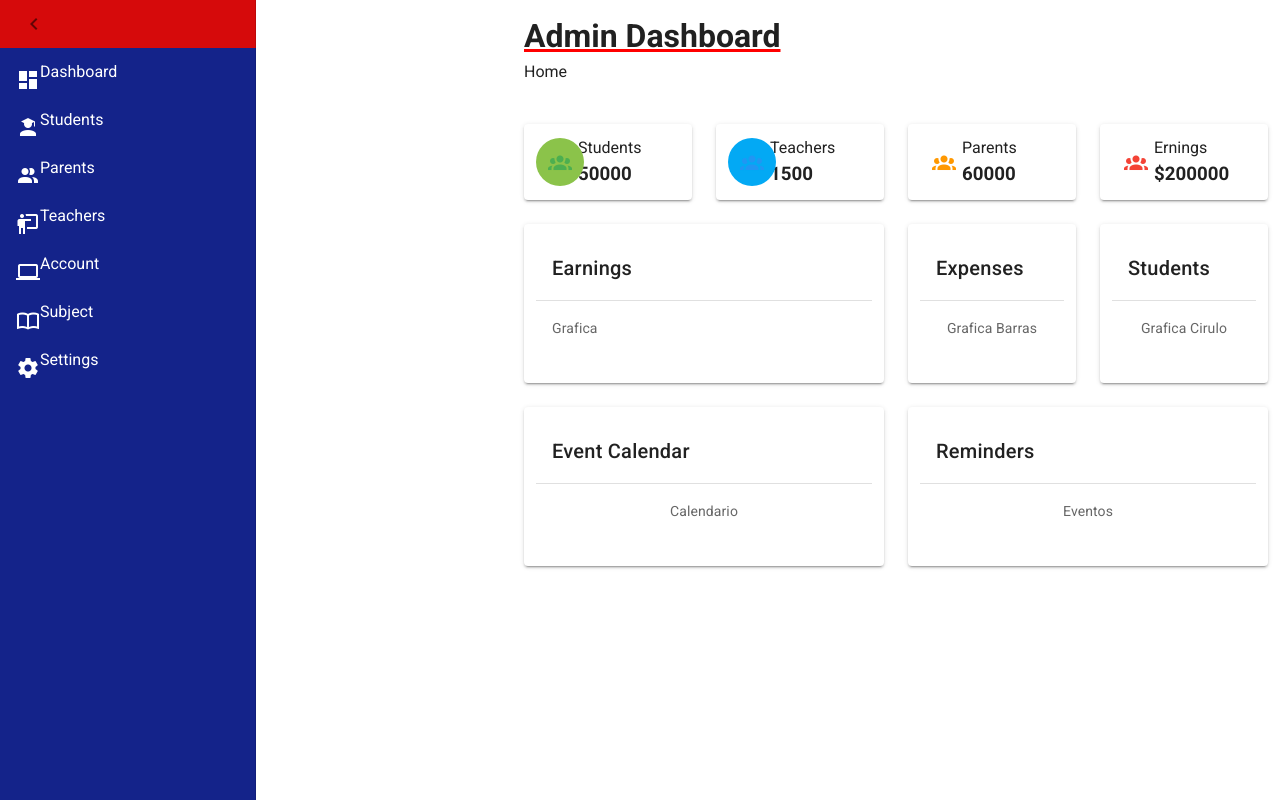
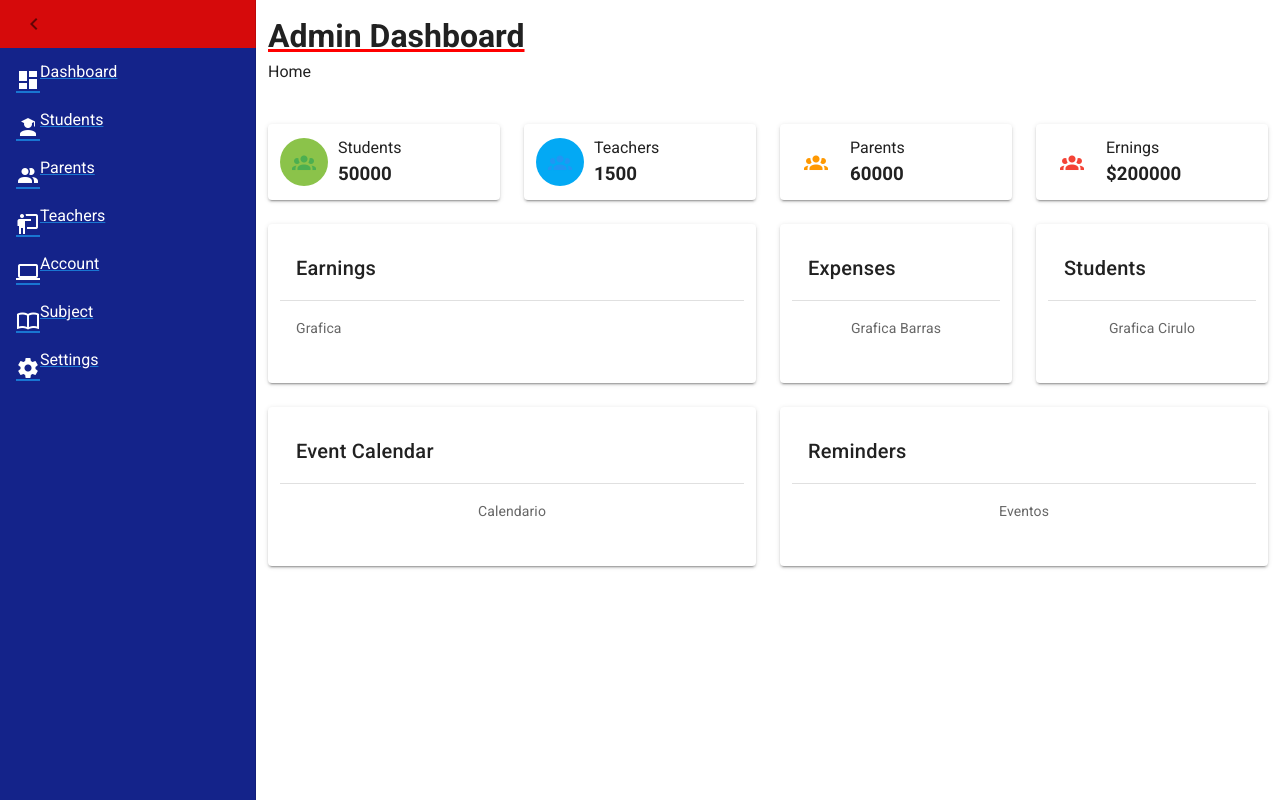
Before and after one commit to SchoolManagmentCN/frontend-school, a Nuxt app: page /dashboard/admin in a window 1280 px wide. Built offline with nearby package versions, Linux system fonts and the light colour scheme.

Commit message:
wip: logic to save students

```diff
--- a/components/ui/AllStudents.vue
+++ b/components/ui/AllStudents.vue
@@ -14,7 +14,6 @@
             label="Search by name"
             outlined
             dense
-            clearable
           />
         </v-col>
 
@@ -27,12 +26,6 @@
             dense
             clearable
           />
-        </v-col>
-
-        <v-col cols="4">
-          <v-btn color="red" @click="filterStudents">
-            Search
-          </v-btn>
         </v-col>
       </v-row>
 
@@ -86,13 +79,6 @@ export default {
         return matchesName && matchesClass
       })
     }
-  },
-  methods: {
-    filterStudents () {
-    },
-    goToDetails (studentId) {
-      this.$router.push({ path: `/studentDetail/${studentId}` })
-    }
   }
 }
 </script>
--- a/components/ui/admindashboard.vue
+++ b/components/ui/admindashboard.vue
@@ -1,6 +1,5 @@
 <template>
   <v-app>
-    <v-main>
     <v-container>
       <v-row>
         <v-col>
@@ -152,7 +151,6 @@
         </v-col>
       </v-row>
     </v-container>
-    </v-main>
   </v-app>
 </template>
 
--- a/layouts/default.vue
+++ b/layouts/default.vue
@@ -1,14 +1,18 @@
 <template>
   <v-app dark>
     <v-main>
-        <Nuxt />
+      <navegation />
+      <Nuxt />
     </v-main>
   </v-app>
 </template>
 
 <script>
+import Navegation from '~/layouts/navegation.vue'
+
 export default {
   name: 'DefaultLayout',
+  components: { Navegation },
   data () {
     return {
       clipped: false,
--- /dev/null
+++ b/layouts/login.vue
@@ -0,0 +1,11 @@
+<template>
+  <div>
+    <Nuxt />
+  </div>
+</template>
+<script>
+</script>
+
+<style>
+
+</style>
--- a/layouts/navegation.vue
+++ b/layouts/navegation.vue
@@ -15,54 +15,68 @@
 
     <v-list>
       <v-list-item-group>
-        <v-list-item style="background-color: #14238A; color: white;" link title="DashBoard">
+        <nuxt-link to="/dashboard/admin" exact>
+          <v-list-item style="background-color: #14238A; color: white;" title="DashBoard">
             <v-icon style="color: white;">
               mdi-view-dashboard
             </v-icon>
             <p>Dashboard</p>
           </v-list-item>
+        </nuxt-link>
 
-        <v-list-item style="background-color: #14238A; color: white;" link title="Students">
+        <nuxt-link to="/dashboard/student">
+          <v-list-item style="background-color: #14238A; color: white;" title="Students">
             <v-icon style="color: white;">
               mdi-account-school
             </v-icon>
             <p>Students</p>
           </v-list-item>
+        </nuxt-link>
 
-        <v-list-item style="background-color: #14238A; color: white;" link title="Parents">
+        <nuxt-link to="/dashboard/parent">
+          <v-list-item style="background-color: #14238A; color: white;" title="Parents">
             <v-icon style="color: white;">
               mdi-account-multiple
             </v-icon>
             <p>Parents</p>
           </v-list-item>
+        </nuxt-link>
 
-        <v-list-item style="background-color: #14238A; color: white;" link title="Teachers">
+        <nuxt-link to="/dashboard/teacher">
+          <v-list-item style="background-color: #14238A; color: white;" title="Teachers">
             <v-icon style="color: white;">
               mdi-human-male-board
             </v-icon>
             <p>Teachers</p>
           </v-list-item>
+        </nuxt-link>
 
-        <v-list-item style="background-color: #14238A; color: white;" link title="Account">
+        <nuxt-link to="/account">
+          <v-list-item style="background-color: #14238A; color: white;" title="Account">
             <v-icon style="color: white;">
               mdi-laptop
             </v-icon>
             <p>Account</p>
           </v-list-item>
+        </nuxt-link>
 
-        <v-list-item style="background-color: #14238A; color: white;" link title="Subject">
+        <nuxt-link to="/dashboard/adminSubjects">
+          <v-list-item style="background-color: #14238A; color: white;" title="Subject">
             <v-icon style="color: white;">
               mdi-book-open-blank-variant-outline
             </v-icon>
             <p>Subject</p>
           </v-list-item>
+        </nuxt-link>
 
-        <v-list-item style="background-color: #14238A; color: white;" link title="Settings">
+        <nuxt-link to="/settings">
+          <v-list-item style="background-color: #14238A; color: white;" title="Settings">
             <v-icon style="color: white;">
               mdi-cog
             </v-icon>
             <p>Settings</p>
           </v-list-item>
+        </nuxt-link>
       </v-list-item-group>
     </v-list>
   </v-navigation-drawer>
--- a/package.json
+++ b/package.json
@@ -15,6 +15,7 @@
     "@fortawesome/fontawesome-free": "^6.6.0",
     "@nuxtjs/auth-next": "^5.0.0-1667386184.dfbbb54",
     "@nuxtjs/axios": "^5.13.6",
+    "axios": "^1.7.8",
     "chart.js": "^4.4.6",
     "core-js": "^3.25.3",
     "frontend-school": "file:",
--- a/pages/dashboard/admin.vue
+++ b/pages/dashboard/admin.vue
@@ -1,18 +1,14 @@
 <template>
   <div>
-    <navegation />
-    <!-- <toolbar /> -->
     <Admindashboard />
   </div>
 </template>
 
 <script>
-import navegation from '~/layouts/navegation.vue'
 import Admindashboard from '~/components/ui/admindashboard.vue'
 // import toolbar from '~/layouts/toolbar.vue'
 export default {
   components: {
-    navegation,
     Admindashboard
     // toolbar
   }
--- a/pages/index.vue
+++ b/pages/index.vue
@@ -8,13 +8,13 @@
 import Login from '~/pages/login/index.vue'
 export default {
   // eslint-disable-next-line require-await
-  async mounted () {
-    if (this.$auth.loggedIn) {
-      this.$router.push('/dashboard') // Redirige a la página protegida
-    } else {
-      this.$router.push('/login') // Redirige al login
-    }
-  },
+  // async mounted () {
+  //   if (this.$auth.loggedIn) {
+  //     this.$router.push('/dashboard') // Redirige a la página protegida
+  //   } else {
+  //     this.$router.push('/login') // Redirige al login
+  //   }
+  // },
   components: {
     Login
   }
--- a/pages/login/index.vue
+++ b/pages/login/index.vue
@@ -56,6 +56,7 @@
 <script>
 export default {
   name: 'LoginLayout',
+  layout: 'login',
   data () {
     return {
       username: '',
```
Also changed, not shown: 1 other file (tests, documents, lock files or other folders). Lines whose indentation alone changed are shown as unchanged.
